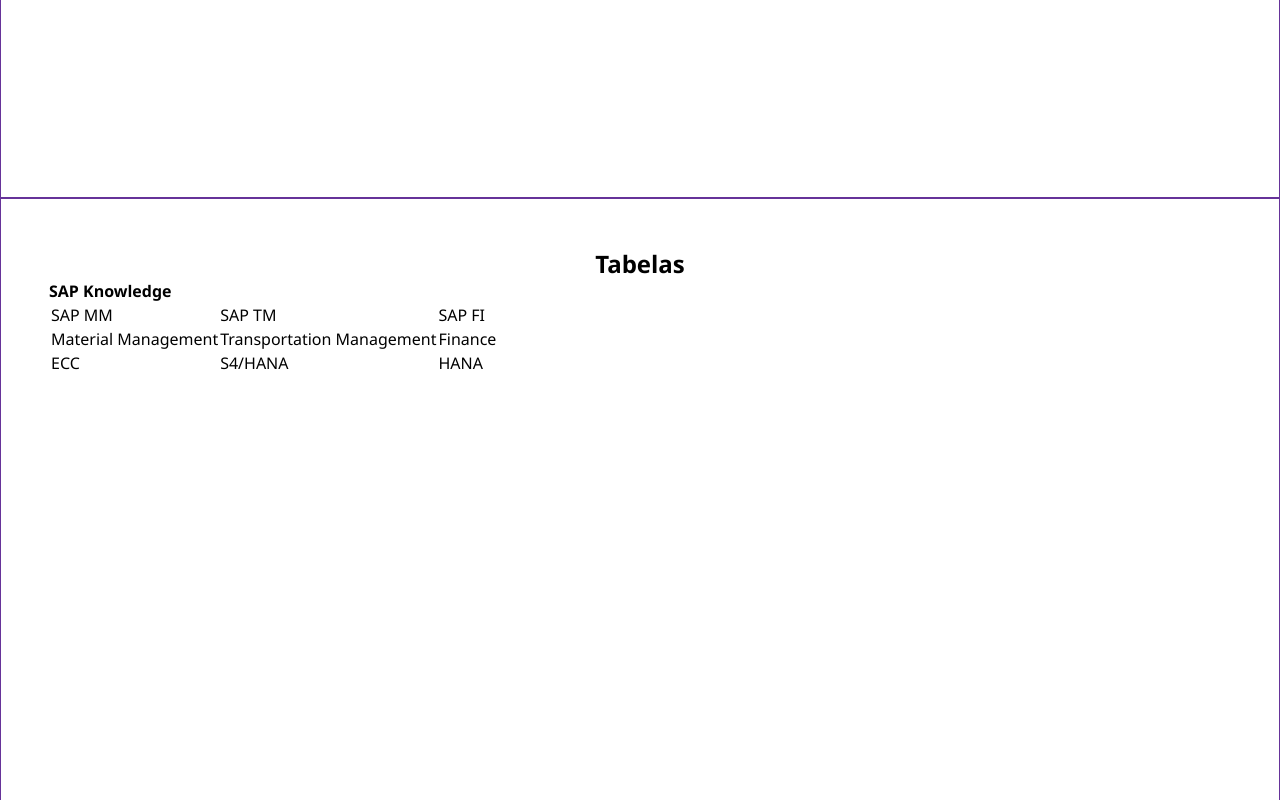
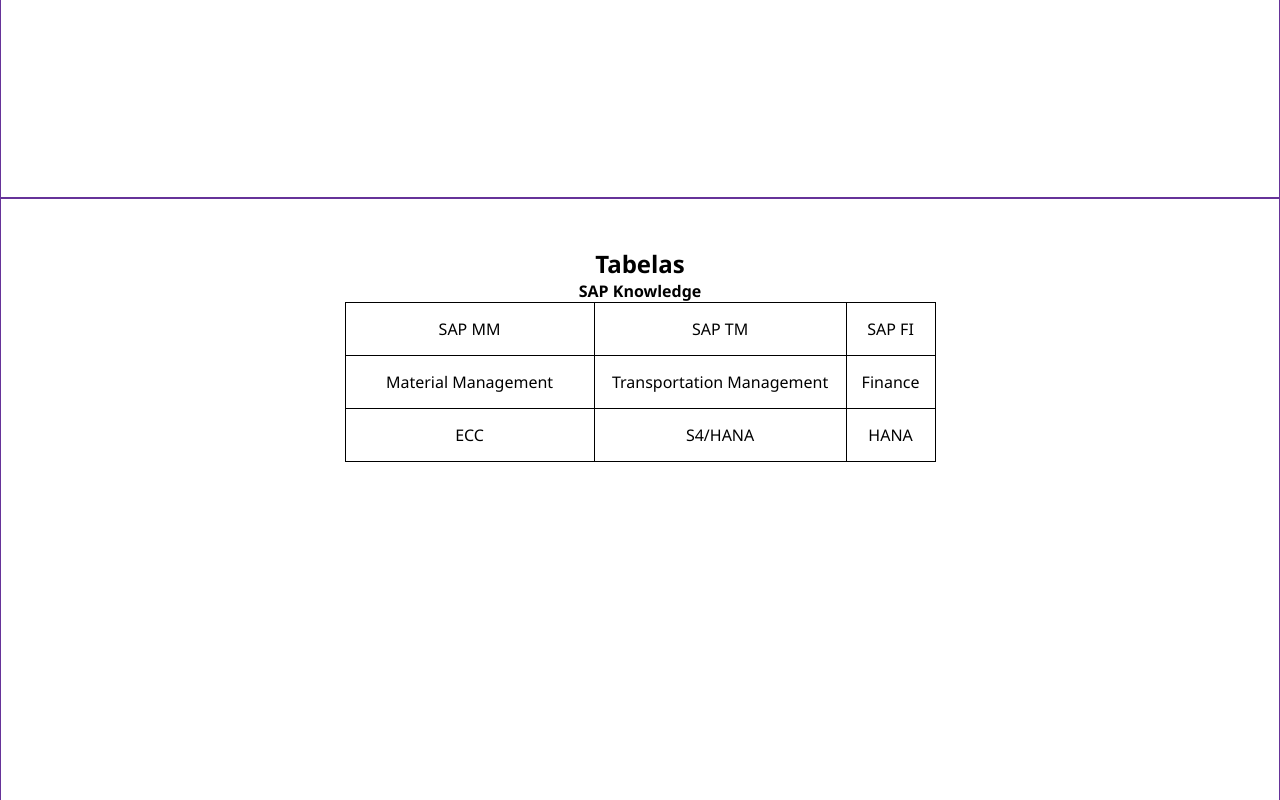
Before and after one commit to theusodev/fullstack, a plain HTML site: page index.html in a window 1280 px wide. Shown: the part 700-1500 px from the top of the page. Drawn offline with Linux system fonts and the light colour scheme.

Commit message:
reviwed omo

```diff
--- a/style.css
+++ b/style.css
@@ -22,9 +22,9 @@ header a {
     text-decoration: none;
     color: bisque;
     font-weight: 700;
-    letter-spacing: 2px;
+    letter-spacing: 0.125rem;
     padding: 0.5rem;
-    border-radius: 5px;
+    border-radius: 0.3125rem;
 
 }
 
@@ -42,7 +42,7 @@ header a:hover {
 }
 
 section {
-    border: 1px solid rebeccapurple;
+    border: 0.0625rem solid rebeccapurple;
     height: calc(100vh - 5rem);
     padding: 3rem;
 }
@@ -54,3 +54,17 @@ section {
 section h2 {
     text-align: center;
 }
+
+table, th, td {
+    padding: 0.9375rem;
+    border: 0.0625rem solid black;
+    border-collapse: collapse;
+    width: 50%;
+    text-align: center;
+    margin-left: auto;
+    margin-right: auto;
+}
+
+section h4 {
+    text-align: center;
+}
```
